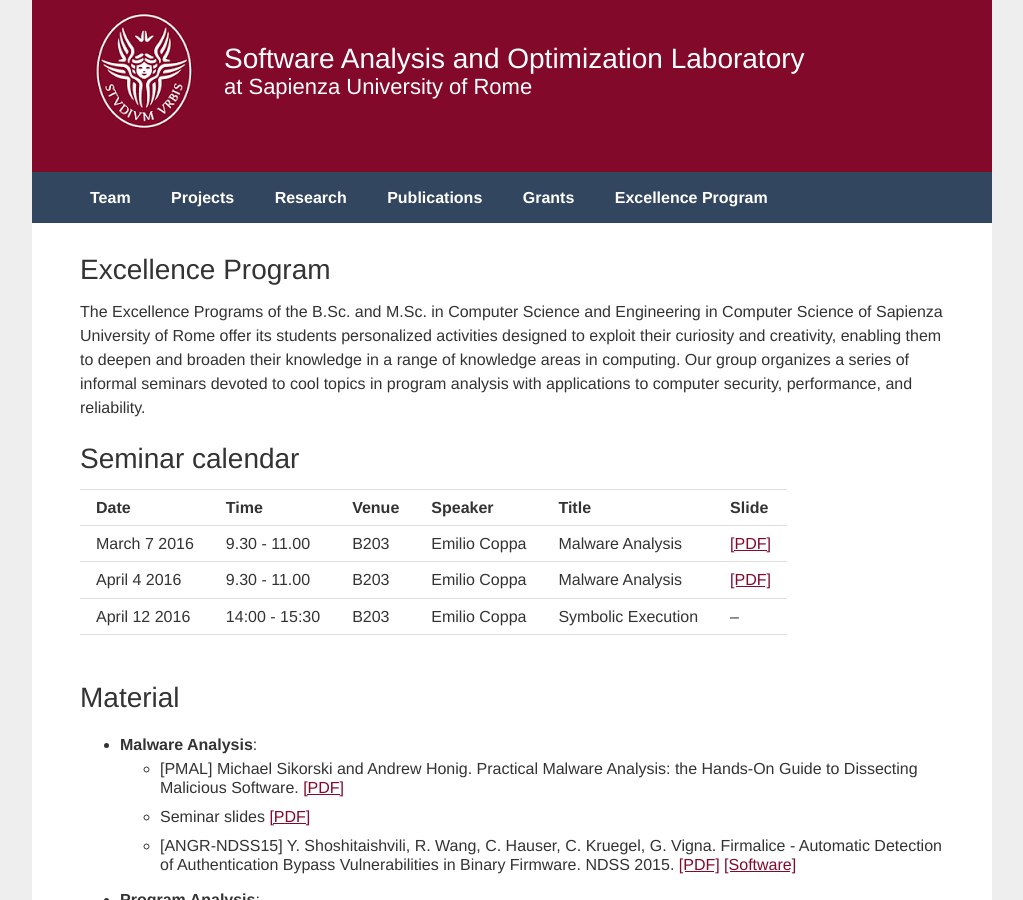
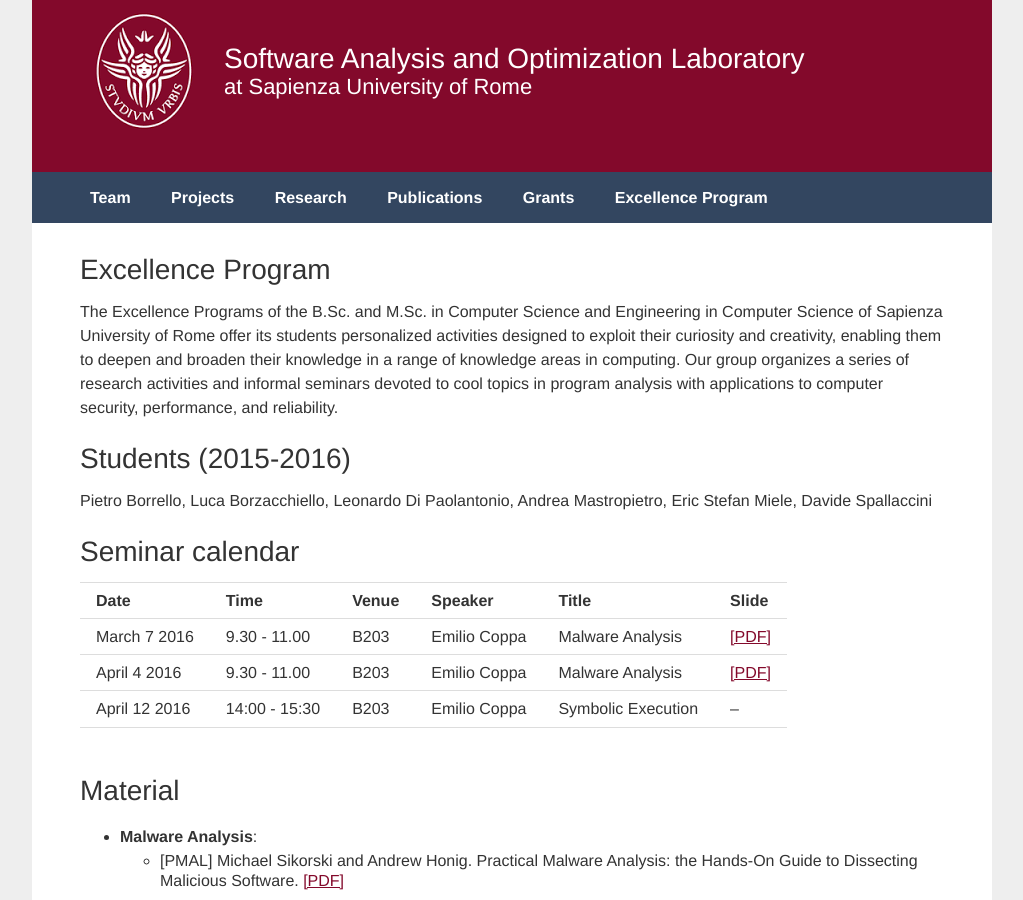
Before and after one commit to season-lab/season-lab.github.io, a Jekyll site: the page built from seminars.md, in a window 1280 px wide and 900 px high. Shown: the whole window, without its empty margins (128-1151 px from the left). Built offline with Jekyll 4.4.1, drawn with Linux system fonts in a browser that asks for light colours.

Commit message:
Update seminars.md

```diff
--- a/seminars.md
+++ b/seminars.md
@@ -6,7 +6,11 @@
 
 ## Excellence Program
 
-The Excellence Programs of the B.Sc. and M.Sc. in Computer Science and Engineering in Computer Science of Sapienza University of Rome offer its students personalized activities designed to exploit their curiosity and creativity, enabling them to deepen and broaden their knowledge in a range of knowledge areas in computing. Our group organizes a series of informal seminars devoted to cool topics in program analysis with applications to computer security, performance, and reliability.
+The Excellence Programs of the B.Sc. and M.Sc. in Computer Science and Engineering in Computer Science of Sapienza University of Rome offer its students personalized activities designed to exploit their curiosity and creativity, enabling them to deepen and broaden their knowledge in a range of knowledge areas in computing. Our group organizes a series of research activities and informal seminars devoted to cool topics in program analysis with applications to computer security, performance, and reliability.
+
+## Students (2015-2016)
+
+Pietro Borrello, Luca Borzacchiello, Leonardo Di Paolantonio, Andrea Mastropietro, Eric Stefan Miele, Davide Spallaccini
 
 ## Seminar calendar
 
```
